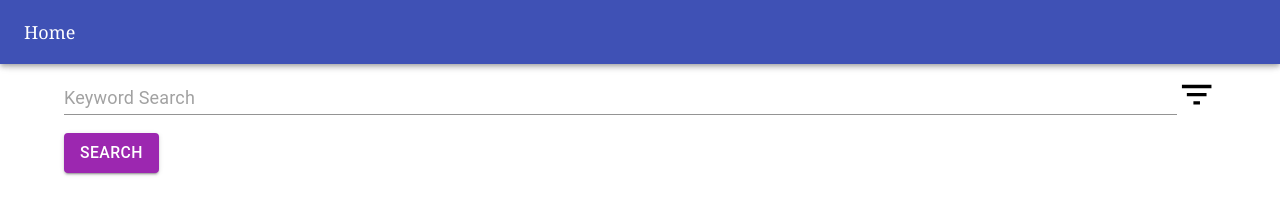
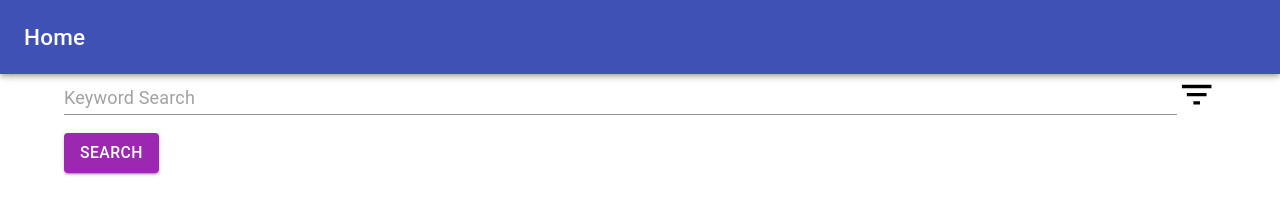
Before and after one commit to jbeck018/healthapp_webview, a Gatsby site: page / in a window 1280 px wide. Built offline with nearby package versions, Linux system fonts and the light colour scheme; Gatsby itself is replaced by a stand-in of ours.

Commit message:
fixed appbar

```diff
--- a/src/components/Recipe.js
+++ b/src/components/Recipe.js
@@ -50,7 +50,7 @@ export default function Recipe(props) {
 
   return (
     <div className={classes.root}>
-      <AppBar position="fixed">
+      <AppBar position="fixed" style={{ paddingTop: '5px', paddingBottom: '5px' }}>
         <Toolbar>
           <IconButton
           	edge="start"
--- a/src/components/SearchBar.js
+++ b/src/components/SearchBar.js
@@ -15,6 +15,7 @@ import FormControlLabel from '@material-ui/core/FormControlLabel';
 import FormGroup from '@material-ui/core/FormGroup';
 import AppBar from '@material-ui/core/AppBar';
 import Toolbar from '@material-ui/core/Toolbar';
+import Typography from '@material-ui/core/Typography';
 import './general.css'
 
 
@@ -279,9 +280,11 @@ class SearchBar extends React.Component{
 
     return(
       <div>
-        <AppBar position="fixed">
+        <AppBar position="fixed" style={{ paddingTop: '5px', paddingBottom: '5px' }}>
           <Toolbar>
-            Home
+            <Typography variant="h6">
+              Home
+            </Typography>
           </Toolbar>
         </AppBar>
         <div style={{ paddingBottom: '25px', paddingTop: '60px'}} >
```
